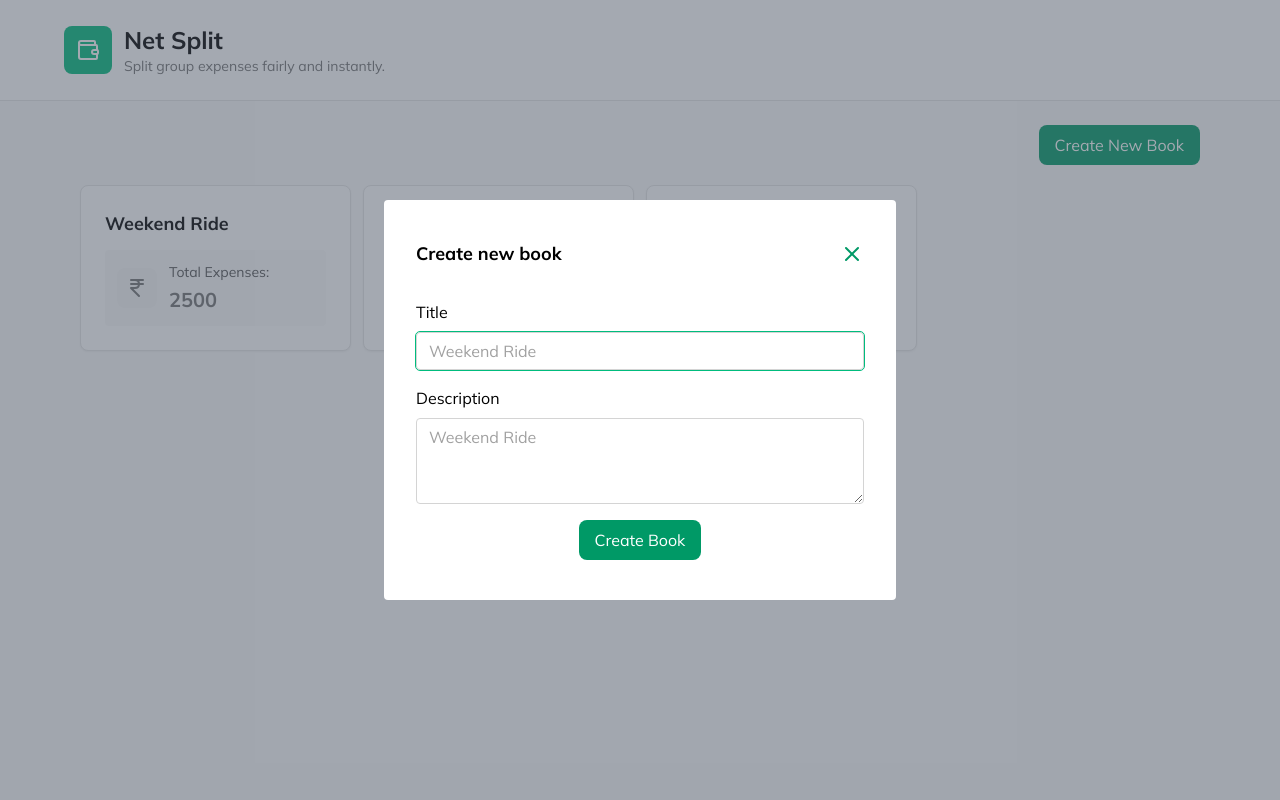
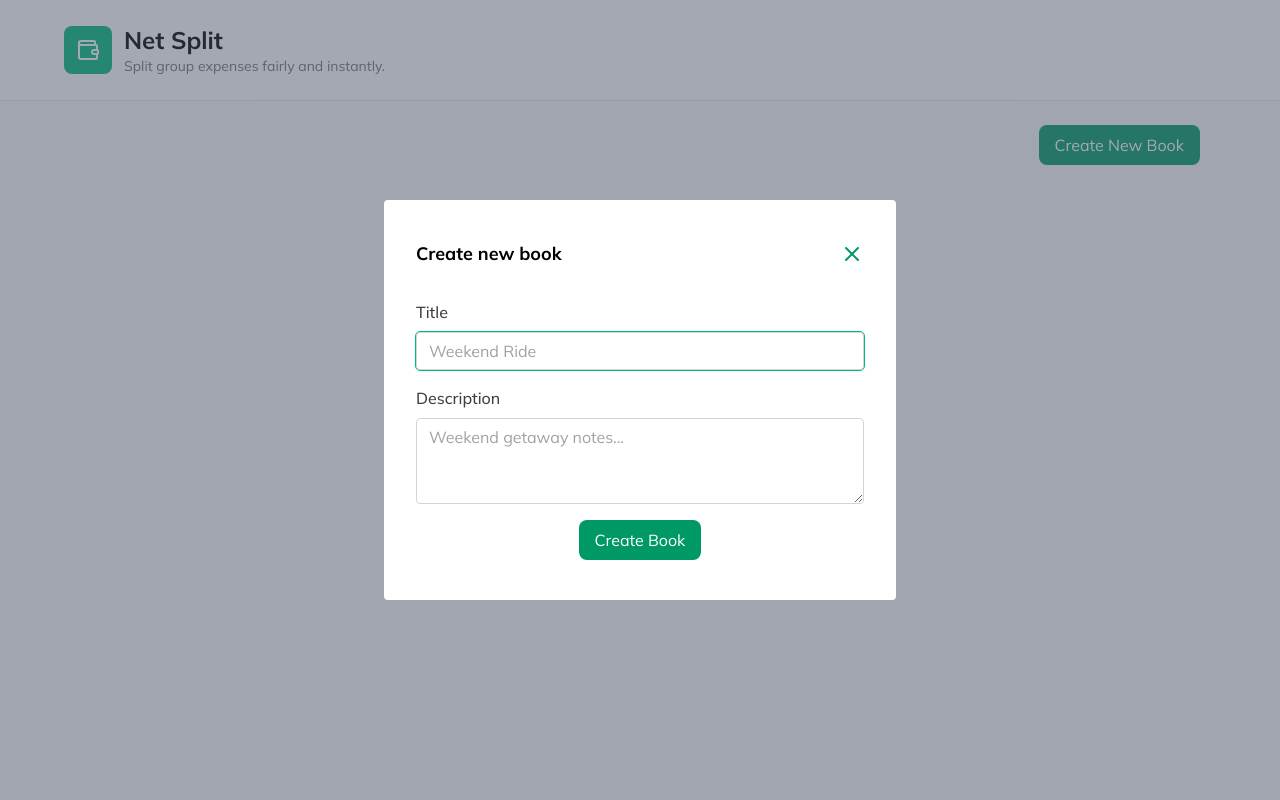
Before and after one commit to nasimkuniyil/net-split, a React (Vite) app: page / in a window 1280 px wide. Both pictures are taken after a click on the button "Create New Book". Shown: the top 800 px of the page. Built offline with nearby package versions, Linux system fonts and the light colour scheme.

Commit message:
feat: enhance button component and update create book form with validation

```diff
--- a/src/components/Button.tsx
+++ b/src/components/Button.tsx
@@ -4,11 +4,12 @@ interface IButton {
     children?: ReactNode;
     handleClick?(): void;
     fullWidth?: boolean;
-    outline?:boolean;
+    outline?: boolean;
+    type?: "submit" | "reset";
 }
 
-export default function Button({ children, handleClick, fullWidth, outline }: IButton) {
+export default function Button({ children, handleClick, fullWidth, outline, type }: IButton) {
     return (
-        <button className={` ${outline ? "text-emerald-600 hover:text-emerald-700" : "text-white bg-emerald-600 hover:bg-emerald-700 py-2 px-4"} text-nowrap rounded-lg cursor-pointer duration-100 ${fullWidth && 'w-full'}`} onClick={handleClick || undefined}>{children}</button>
+        <button type={type || undefined} className={` ${outline ? "text-emerald-600 hover:text-emerald-700" : "text-white bg-emerald-600 hover:bg-emerald-700 py-2 px-4"} text-nowrap rounded-lg cursor-pointer duration-100 ${fullWidth && 'w-full'}`} onClick={handleClick || undefined}>{children}</button>
     )
 }
--- a/src/components/CreateBook.tsx
+++ b/src/components/CreateBook.tsx
@@ -1,19 +1,56 @@
+import { useState, type FormEvent } from "react";
+import { type CreateBookData, useExpenseStore } from "../store/expenseStore";
 import Button from "./Button";
 
-export default function CreateBook() {
+const initialFormState: CreateBookData = {
+    name: "",
+    description: ""
+};
+
+export default function CreateBook({ onSuccess }: { onSuccess: () => void }) {
+    const [data, setData] = useState<CreateBookData>(initialFormState);
+    const { addBook } = useExpenseStore();
+
+    const handleSubmit = (e: FormEvent) => {
+        e.preventDefault();
+        if (!data.name.trim()) return;
+
+        addBook(data);
+        setData(initialFormState);
+        onSuccess();
+    };
+
     return (
-        <div>
+        <form onSubmit={handleSubmit}>
             <div className="flex flex-col gap-2 mx-auto mb-4">
-                <label htmlFor="" className="text-nowrap">Title</label>
-                <input type="text" className="w-full border border-neutral-300 px-3 py-1.5 rounded focus:outline-1 focus:outline-emerald-500 placeholder:text-neutral-400" placeholder="Weekend Ride" autoFocus />
+                <label className="text-nowrap font-medium text-neutral-700">Title</label>
+                <input
+                    type="text"
+                    value={data.name}
+                    onChange={(e) => setData(prev => ({ ...prev, name: e.target.value }))}
+                    name="name"
+                    className="w-full border border-neutral-300 px-3 py-1.5 rounded focus:outline-1 focus:outline-emerald-500 placeholder:text-neutral-400"
+                    placeholder="Weekend Ride"
+                    autoFocus
+                    required
+                />
             </div>
+
             <div className="flex flex-col gap-2 mx-auto mb-4">
-                <label htmlFor="" className="text-nowrap">Description</label>
-                <textarea className="w-full border border-neutral-300 px-3 py-1.5 rounded focus:outline-1 focus:outline-emerald-500 placeholder:text-neutral-400" placeholder="Weekend Ride" rows={3} />
+                <label className="text-nowrap font-medium text-neutral-700">Description</label>
+                <textarea
+                    value={data.description}
+                    onChange={(e) => setData(prev => ({ ...prev, description: e.target.value }))}
+                    name="description"
+                    className="w-full border border-neutral-300 px-3 py-1.5 rounded focus:outline-1 focus:outline-emerald-500 placeholder:text-neutral-400"
+                    placeholder="Weekend getaway notes..."
+                    rows={3}
+                />
             </div>
+
             <div className="text-center">
-                <Button>Create Book</Button>
+                <Button type="submit">Create Book</Button>
             </div>
-        </div>
+        </form>
     )
 }
--- a/src/pages/BookDetails.tsx
+++ b/src/pages/BookDetails.tsx
@@ -7,27 +7,40 @@ import Tile from "../components/Tile";
 import StatCard from "../components/StatCard";
 import ExpenseList from "../components/ExpenseList";
 import FriendsList from "../components/FriendsList";
+import { useParams } from "react-router";
+import { useExpenseStore } from "../store/expenseStore";
+import EditBook from "../components/EditBook";
 
 export default function BookDetails() {
-    const [isOpen, setIsOpen] = useState<boolean>(false);
+    const [isAddExpOpen, setIsAddExpOpen] = useState<boolean>(false);
+    const [isEditOpen, setIsEditOpen] = useState<boolean>(false);
+    const { id } = useParams<{ id: string }>();
+    const book = useExpenseStore((state) => state.books.find((book) => book.id === id));
+
+    if (!book) {
+        return <div className="p-8 text-center text-neutral-500">Expense book not found.</div>;
+    }
+
+    const totalExpense = book.expenses.reduce((n, ex) => n + ex.amount, 0)
 
     return (
-
         <>
-
-            <Modal title={"Add Expense"} isOpen={isOpen} closeModal={() => setIsOpen(false)}>
+            <Modal title="Edit Book" isOpen={isEditOpen} closeModal={() => setIsEditOpen(false)}>
+                <EditBook bookId={book.id} initialName={book.name} initialDescription={book.description} onSuccess={() => setIsEditOpen(false)} />
+            </Modal>
+            <Modal title={"Add Expense"} isOpen={isAddExpOpen} closeModal={() => setIsAddExpOpen(false)}>
                 <AddExpense />
             </Modal>
             <div className="flex gap-5 flex-col sm:flex-row justify-between sm:items-center mb-8">
-                <div className="group cursor-pointer">
+                <div className="group cursor-pointer" onClick={() => setIsEditOpen(true)}>
                     <div className="flex gap-3 items-end ">
-                        <h2 className="text-2xl font-bold">Weekend Ride</h2>
+                        <h2 className="text-2xl font-bold">{book.name}</h2>
                         <PenLine className="lg:hidden group-hover:block text-neutral-400 mb-1" size={18} />
                     </div>
-                    <p className="text-neutral-500">Something about this expense book.</p>
+                    <p className="text-neutral-500">{book.description}</p>
                 </div>
                 <div className="w-full sm:w-fit">
-                    <Button handleClick={() => setIsOpen(true)} fullWidth>+ Add Expenses</Button>
+                    <Button handleClick={() => setIsAddExpOpen(true)} fullWidth>+ Add Expenses</Button>
                 </div>
             </div>
 
@@ -35,9 +48,9 @@ export default function BookDetails() {
                 <section className="grid lg:col-span-2">
                     <Tile title="Summary">
                         <div className="grid gap-3 lg:grid-cols-3 w-full">
-                            <StatCard color="green" amount={1500} />
-                            <StatCard color="blue" type="friend" amount={4} />
-                            <StatCard color="purple" type="receivable" amount={1500} />
+                            <StatCard color="green" amount={totalExpense} />
+                            <StatCard color="blue" type="friend" amount={book.friends.length} />
+                            <StatCard color="purple" type="receivable" amount={0} />
                         </div>
                     </Tile>
                 </section>
--- a/src/pages/Home.tsx
+++ b/src/pages/Home.tsx
@@ -5,13 +5,15 @@ import StatCard from "../components/StatCard";
 import Modal from "../components/Modal";
 import { useState } from "react";
 import CreateBook from "../components/CreateBook";
+import { useExpenseStore } from "../store/expenseStore";
 
 export default function Home() {
     const [isOpen, setIsOpen] = useState<boolean>(false);
+    const { getAllBooks } = useExpenseStore();
     return (
         <>
             <Modal title={"Create new book"} isOpen={isOpen} closeModal={() => setIsOpen(false)}>
-                <CreateBook />
+                <CreateBook onSuccess={() => setIsOpen(false)} />
             </Modal>
 
             <div>
@@ -21,22 +23,15 @@ export default function Home() {
                 <div>
                     <ul className="grid grid-cols-1 sm:grid-cols-2 md:grid-cols-3 lg:grid-cols-4 gap-3">
 
-                        <ActionLink href={`/books/123`}>
-                            <Tile title={"Weekend Ride"}>
-                                <StatCard amount={2500} />
-                            </Tile>
-                        </ActionLink>
-                        <ActionLink href={`/books/124`}>
-                            <Tile title={"Hostel Food"}>
-                                <StatCard amount={1750} />
-                            </Tile>
-                        </ActionLink>
-                        <ActionLink href={`/books/125`}>
-                            <Tile title={"Goa Trip"}>
-                                <StatCard amount={5000} />
-                            </Tile>
-                        </ActionLink>
-
+                        {
+                            getAllBooks()?.map(b => (
+                                <ActionLink key={b.id} href={`/books/${b.id}`}>
+                                    <Tile title={b.name}>
+                                        <StatCard amount={b.totalExpense} />
+                                    </Tile>
+                                </ActionLink>
+                            ))
+                        }
                     </ul>
                 </div>
             </div>
```
